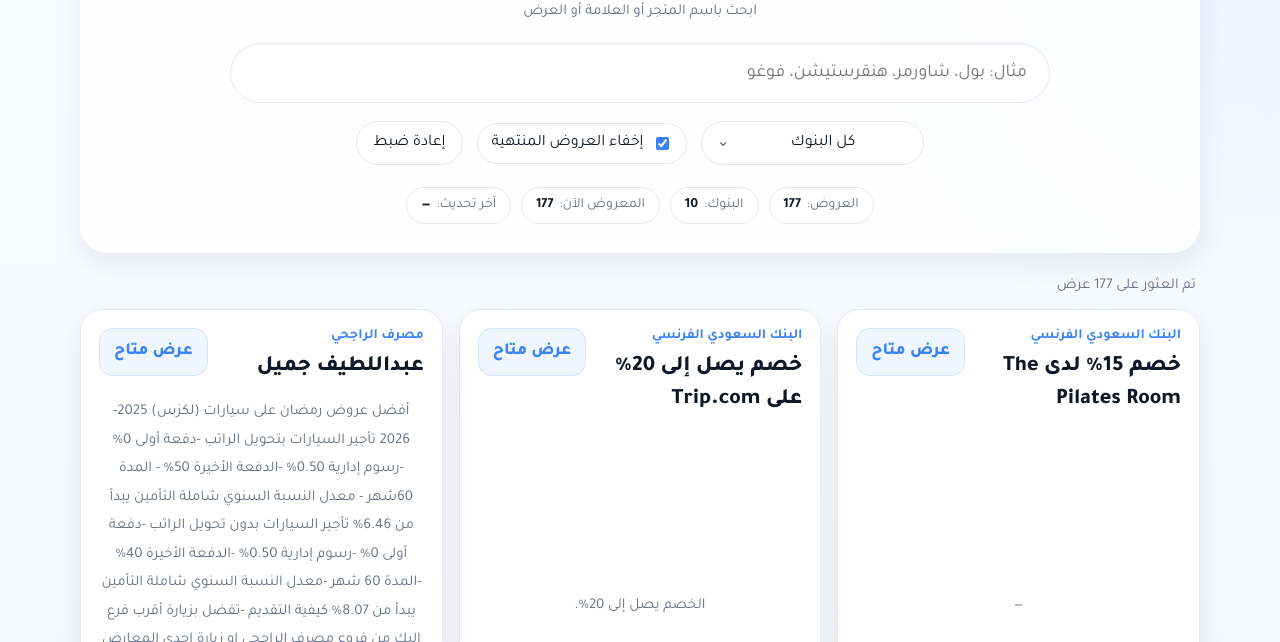
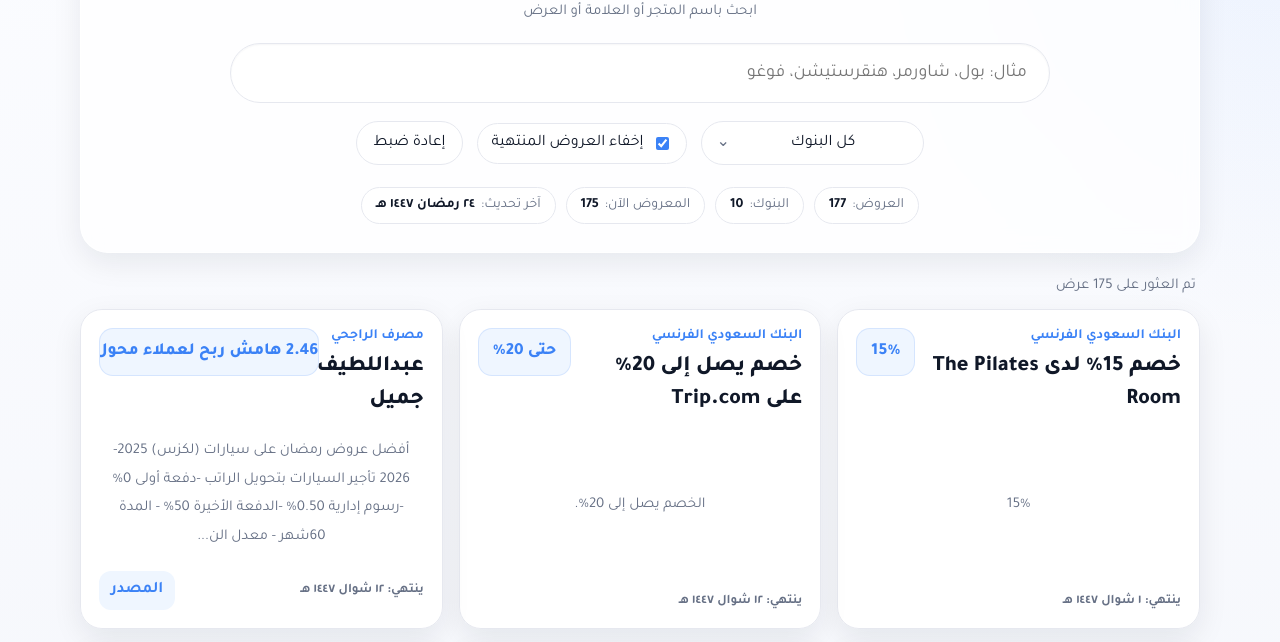
Before and after one commit to 88sulaiman88/BO, a website: page index.html in a window 1280 px wide. Shown: the part 117-759 px from the top of the page. Drawn offline with Linux system fonts and the light colour scheme.

Commit message:
Update index.html

```diff
--- a/index.html
+++ b/index.html
@@ -223,7 +223,9 @@
       flex-direction: column;
       gap: 14px;
       transition: transform .15s ease, box-shadow .15s ease;
-      min-height: 260px;
+      min-height: 320px;
+      height: 320px;
+      overflow: hidden;
     }
 
     .card:hover {
@@ -287,9 +289,9 @@
       max-width: 220px;
       text-align: center;
       line-height: 1.5;
-      white-space: normal;
-      word-break: break-word;
-      overflow-wrap: anywhere;
+      white-space: nowrap;
+      overflow: hidden;
+      text-overflow: ellipsis;
       align-self: flex-start;
     }
 
@@ -315,6 +317,7 @@
       align-items: center;
       justify-content: center;
       min-height: 72px;
+      overflow: hidden;
     }
 
     .footer {
@@ -323,15 +326,23 @@
       align-items: center;
       gap: 12px;
       margin-top: auto;
-      flex-wrap: wrap;
+      flex-wrap: nowrap;
     }
 
-    .meta-note {
+    .footer-right,
+    .footer-left {
+      min-width: 0;
+    }
+
+    .footer-right {
+      text-align: right;
       color: var(--muted);
       font-size: 13px;
-      display: flex;
-      flex-wrap: wrap;
-      gap: 8px;
+      font-weight: 600;
+    }
+
+    .footer-left {
+      text-align: left;
     }
 
     .link {
@@ -341,6 +352,13 @@
       border-radius: 12px;
       padding: 10px 12px;
       font-weight: 700;
+      display: inline-flex;
+      align-items: center;
+      white-space: nowrap;
+    }
+
+    .link:hover {
+      text-decoration: underline;
     }
 
     .empty,
@@ -408,6 +426,10 @@
       .details {
         min-height: auto;
       }
+
+      .footer {
+        flex-wrap: wrap;
+      }
     }
   </style>
 </head>
@@ -459,7 +481,7 @@
 
   <script>
     let allOffers = [];
-    let dataMeta = { generated_at: '' };
+    let dataMeta = { lastUpdated: '' };
     let isExpanded = false;
 
     const INITIAL_VISIBLE_COUNT = 6;
@@ -552,8 +574,18 @@
     function isMatch(offer, query) {
       if (!query.trim()) return true;
 
-      const primary = [offer.title, offer.merchant, offer.details, offer.discount].join(' ');
-      const secondary = [offer.bank, ...(offer.cards || [])].join(' ');
+      const primary = [
+        offer.title,
+        offer.merchant,
+        offer.details,
+        offer.discountText,
+        offer.terms
+      ].join(' ');
+
+      const secondary = [
+        offer.bank,
+        ...(offer.tags || [])
+      ].join(' ');
 
       return tokenMatchScore(query, primary) >= 1 || tokenMatchScore(query, secondary) >= 2;
     }
@@ -568,10 +600,15 @@
         timeZone: 'Asia/Riyadh',
         year: 'numeric',
         month: 'long',
-        day: 'numeric',
-        hour: 'numeric',
-        minute: '2-digit'
+        day: 'numeric'
       }).format(d);
+    }
+
+    function truncateText(text, maxLength = 140) {
+      const clean = String(text || '').replace(/\s+/g, ' ').trim();
+      if (!clean) return '—';
+      if (clean.length <= maxLength) return clean;
+      return clean.slice(0, maxLength).trim() + '...';
     }
 
     function populateBankFilter() {
@@ -606,7 +643,7 @@
       const { query, bank, hideExpired } = getFilterState();
 
       return allOffers.filter(offer => {
-        if (hideExpired && offer.expired) return false;
+        if (hideExpired && offer.isExpired) return false;
         if (bank && offer.bank !== bank) return false;
         return isMatch(offer, query);
       });
@@ -647,7 +684,7 @@
 
       visibleOffers.forEach(offer => {
         const card = document.createElement('article');
-        card.className = `card ${offer.expired ? 'expired' : ''}`;
+        card.className = `card ${offer.isExpired ? 'expired' : ''}`;
 
         const top = document.createElement('div');
         top.className = 'top';
@@ -670,10 +707,11 @@
 
         const discount = document.createElement('div');
         discount.className = 'discount';
-        discount.textContent = offer.discount || 'عرض متاح';
+        discount.title = offer.discountText || '';
+        discount.textContent = truncateText(offer.discountText || 'عرض خاص', 28);
         topSide.appendChild(discount);
 
-        if (offer.expired) {
+        if (offer.isExpired) {
           const expired = document.createElement('span');
           expired.className = 'expired-badge';
           expired.textContent = 'منتهي';
@@ -684,45 +722,32 @@
 
         const details = document.createElement('p');
         details.className = 'details';
-        details.textContent = offer.details || '—';
+        details.textContent = truncateText(
+          offer.details || offer.discountText || offer.terms || '',
+          150
+        );
 
         const footer = document.createElement('div');
         footer.className = 'footer';
 
-        const metaNote = document.createElement('div');
-        metaNote.className = 'meta-note';
+        const footerRight = document.createElement('div');
+        footerRight.className = 'footer-right';
+        footerRight.textContent = `ينتهي: ${formatDate(offer.endDate)}`;
 
-        if (offer.merchant && offer.merchant !== offer.title) {
-          const merchant = document.createElement('span');
-          merchant.textContent = offer.merchant;
-          metaNote.appendChild(merchant);
+        const footerLeft = document.createElement('div');
+        footerLeft.className = 'footer-left';
+
+        if (offer.offerUrl) {
+          const link = document.createElement('a');
+          link.className = 'link';
+          link.href = offer.offerUrl;
+          link.target = '_blank';
+          link.rel = 'noopener noreferrer';
+          link.textContent = 'المصدر';
+          footerLeft.appendChild(link);
         }
 
-        if (offer.valid_until) {
-          const validUntil = document.createElement('span');
-          validUntil.textContent = `ينتهي: ${offer.valid_until}`;
-          metaNote.appendChild(validUntil);
-        }
-
-        if (offer.code) {
-          const code = document.createElement('span');
-          code.textContent = `الكود: ${offer.code}`;
-          metaNote.appendChild(code);
-        }
-
-        if (metaNote.childNodes.length) {
-          footer.appendChild(metaNote);
-        }
-
-        if (offer.source) {
-          const link = document.createElement('a');
-          link.className = 'link';
-          link.href = offer.source;
-          link.target = '_blank';
-          link.rel = 'noopener noreferrer';
-          link.textContent = 'تفاصيل العرض';
-          footer.appendChild(link);
-        }
+        footer.append(footerRight, footerLeft);
 
         card.append(top, details, footer);
         els.cards.appendChild(card);
@@ -732,7 +757,7 @@
     function renderStats() {
       els.statOffers.textContent = String(allOffers.length);
       els.statBanks.textContent = String(new Set(allOffers.map(o => o.bank).filter(Boolean)).size);
-      els.generatedAt.textContent = formatDate(dataMeta.generated_at);
+      els.generatedAt.textContent = formatDate(dataMeta.lastUpdated);
     }
 
     async function loadData() {
```
